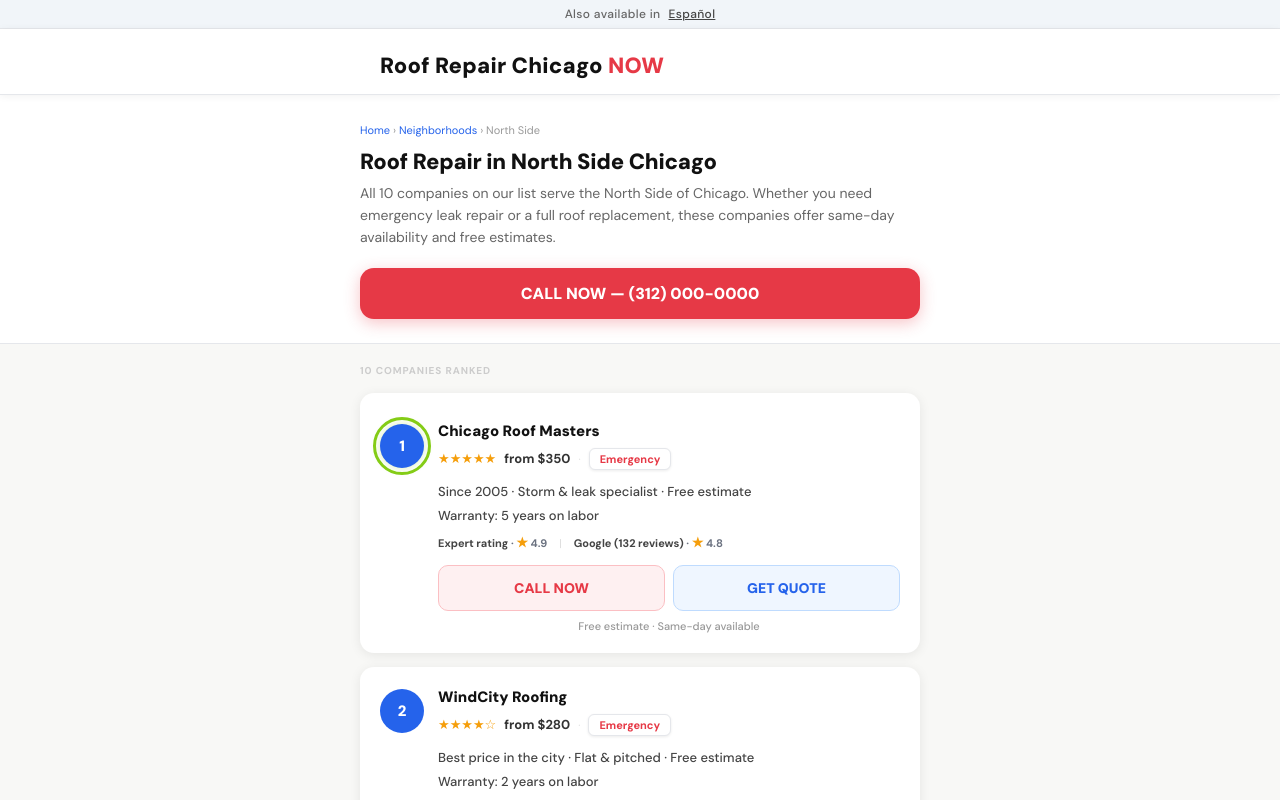
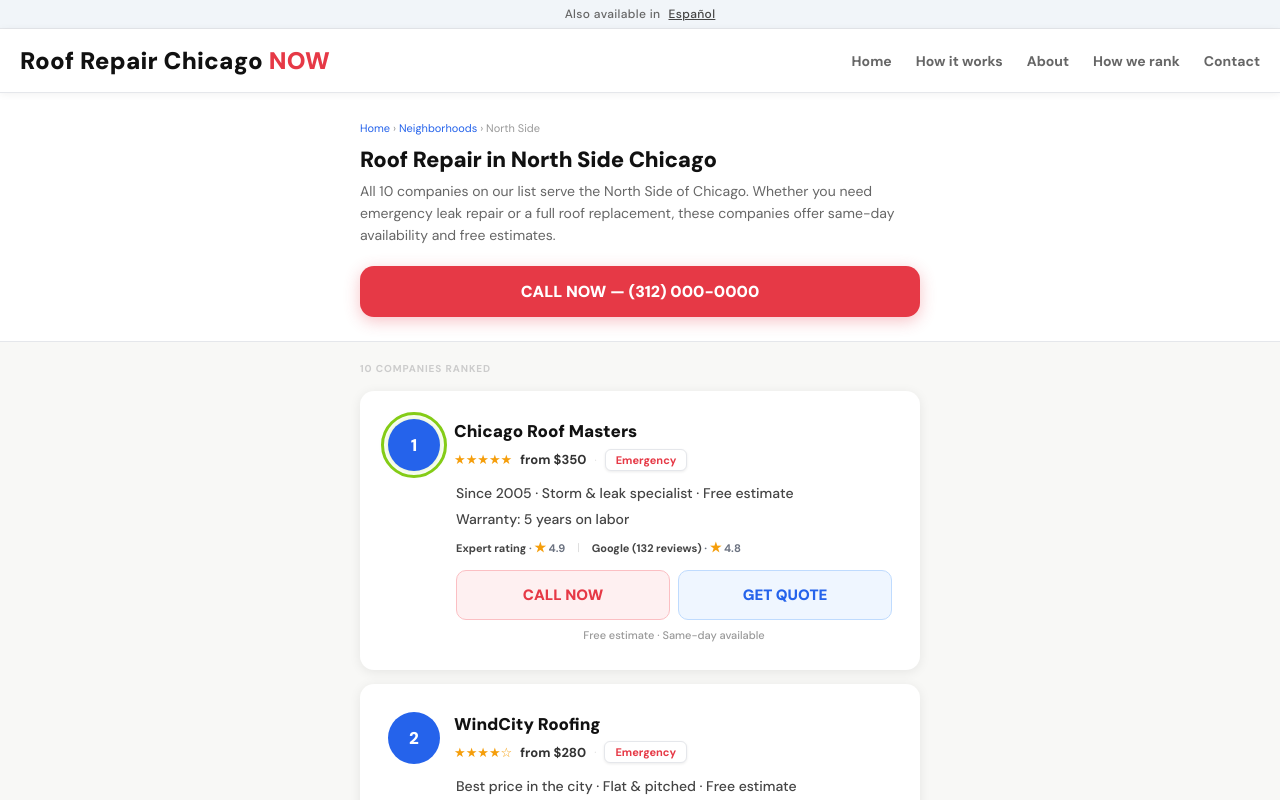
Before and after one commit to dm100usa-oss/roof-repair-chicago-now, a Next.js app: page /en/neighborhoods/north-side in a window 1280 px wide. Shown: the top 800 px of the page. Built offline with nearby package versions, Linux system fonts and the light colour scheme.

Commit message:
Add files via upload

```diff
--- a/src/components/CompanyCard.module.css
+++ b/src/components/CompanyCard.module.css
@@ -146,3 +146,16 @@
   text-align: center;
   font-weight: 500;
 }
+
+@media (min-width: 768px) {
+  .card { padding: 1.5rem; }
+  .name { font-size: 17px; }
+  .desc { font-size: 14px; }
+  .btnCall, .btnQuote { font-size: 15px; padding: 14px; }
+}
+
+@media (min-width: 1024px) {
+  .card { padding: 1.75rem; }
+  .num { width: 52px; height: 52px; font-size: 17px; }
+  .body { padding-left: 68px; }
+}
--- a/src/components/Footer.module.css
+++ b/src/components/Footer.module.css
@@ -35,3 +35,16 @@
   font-size: 11px;
   color: #888;
 }
+
+@media (min-width: 768px) {
+  .inner { display: flex; flex-direction: column; gap: .75rem; }
+  .links { gap: .5rem 1.5rem; }
+  .links a { font-size: 13px; }
+  .disclosure { font-size: 12px; }
+}
+
+@media (min-width: 1024px) {
+  .footer { padding: 2rem 1.25rem; }
+  .inner { flex-direction: row; align-items: flex-start; justify-content: space-between; flex-wrap: wrap; gap: 1rem; }
+  .links { flex-direction: column; gap: .375rem; }
+}
--- a/src/components/Header.module.css
+++ b/src/components/Header.module.css
@@ -8,14 +8,7 @@
   letter-spacing: .03em;
   border-bottom: 1px solid var(--border);
 }
-
-.langBar a {
-  color: #444;
-  text-decoration: underline;
-  margin-left: 8px;
-  cursor: pointer;
-}
-
+.langBar a { color: #444; text-decoration: underline; margin-left: 8px; cursor: pointer; }
 .langBar a:hover { color: var(--text); }
 
 .header {
@@ -28,10 +21,13 @@
 }
 
 .inner {
-  max-width: 560px;
+  max-width: var(--max-width);
   margin: 0 auto;
-  padding: .875rem 1.25rem;
-  padding-top: calc(.875rem + 8px);
+  padding: 1rem 1.25rem;
+  display: flex;
+  align-items: center;
+  justify-content: space-between;
+  gap: 1rem;
 }
 
 .logo {
@@ -40,6 +36,79 @@
   color: var(--text);
   letter-spacing: .01em;
   text-decoration: none;
+  flex-shrink: 0;
+}
+.logo span { color: var(--red); }
+
+/* Desktop nav - hidden on mobile */
+.desktopNav {
+  display: none;
+  align-items: center;
+  gap: 1.5rem;
 }
 
-.logo span { color: var(--red); }
+.navLink {
+  font-size: 13px;
+  font-weight: 600;
+  color: var(--text-muted);
+  text-decoration: none;
+  transition: color .15s;
+}
+.navLink:hover { color: var(--text); }
+
+/* Hamburger - visible on mobile */
+.hamburger {
+  display: flex;
+  flex-direction: column;
+  gap: 5px;
+  background: none;
+  border: none;
+  cursor: pointer;
+  padding: 4px;
+}
+
+.bar {
+  display: block;
+  width: 22px;
+  height: 2px;
+  background: var(--text);
+  border-radius: 2px;
+  transition: transform .2s, opacity .2s;
+}
+
+.barOpen1 { transform: translateY(7px) rotate(45deg); }
+.barOpen2 { opacity: 0; }
+.barOpen3 { transform: translateY(-7px) rotate(-45deg); }
+
+/* Mobile menu */
+.mobileMenu {
+  border-top: 1px solid var(--border);
+  background: var(--white);
+  padding: .5rem 0;
+}
+
+.mobileNavLink {
+  display: block;
+  padding: .75rem 1.25rem;
+  font-size: 15px;
+  font-weight: 600;
+  color: var(--text);
+  text-decoration: none;
+  border-bottom: 1px solid var(--border);
+}
+.mobileNavLink:last-child { border-bottom: none; }
+.mobileNavLink:hover { background: var(--bg); }
+
+/* Desktop breakpoint */
+@media (min-width: 768px) {
+  .desktopNav { display: flex; }
+  .hamburger { display: none; }
+  .mobileMenu { display: none; }
+
+  .inner { justify-content: space-between; }
+}
+
+@media (min-width: 1024px) {
+  .logo { font-size: 24px; }
+  .navLink { font-size: 14px; }
+}
--- a/src/components/Header.tsx
+++ b/src/components/Header.tsx
@@ -1,28 +1,62 @@
 'use client'
 import Link from 'next/link'
 import { usePathname } from 'next/navigation'
+import { useState } from 'react'
 import styles from './Header.module.css'
 
 export default function Header() {
   const pathname = usePathname()
   const isEs = pathname.startsWith('/es')
   const togglePath = isEs ? pathname.replace(/^\/es/, '') || '/' : `/es${pathname}`
+  const [menuOpen, setMenuOpen] = useState(false)
+
+  const navLinks = isEs
+    ? [
+        { href: '/es', label: 'Inicio' },
+        { href: '/es/how-it-works', label: 'Cómo funciona' },
+        { href: '/es/about', label: 'Acerca de' },
+        { href: '/es/how-we-rank', label: 'Cómo clasificamos' },
+        { href: '/es/contact', label: 'Contacto' },
+      ]
+    : [
+        { href: '/', label: 'Home' },
+        { href: '/how-it-works', label: 'How it works' },
+        { href: '/about', label: 'About' },
+        { href: '/how-we-rank', label: 'How we rank' },
+        { href: '/contact', label: 'Contact' },
+      ]
 
   return (
     <>
       <div className={styles.langBar}>
         <span>{isEs ? 'También disponible en' : 'Also available in'}</span>
-        {isEs
-          ? <Link href={togglePath}>English</Link>
-          : <Link href={togglePath}>Español</Link>
-        }
+        <Link href={togglePath}>{isEs ? 'English' : 'Español'}</Link>
       </div>
       <header className={styles.header}>
         <div className={styles.inner}>
           <Link href={isEs ? '/es' : '/'} className={styles.logo}>
             Roof Repair Chicago <span>NOW</span>
           </Link>
+          <nav className={styles.desktopNav}>
+            {navLinks.map(l => (
+              <Link key={l.href} href={l.href} className={styles.navLink}>{l.label}</Link>
+            ))}
+          </nav>
+          <button className={styles.hamburger} onClick={() => setMenuOpen(!menuOpen)} aria-label="Menu">
+            <span className={`${styles.bar} ${menuOpen ? styles.barOpen1 : ''}`} />
+            <span className={`${styles.bar} ${menuOpen ? styles.barOpen2 : ''}`} />
+            <span className={`${styles.bar} ${menuOpen ? styles.barOpen3 : ''}`} />
+          </button>
         </div>
+        {menuOpen && (
+          <div className={styles.mobileMenu}>
+            {navLinks.map(l => (
+              <Link key={l.href} href={l.href} className={styles.mobileNavLink} onClick={() => setMenuOpen(false)}>
+                {l.label}
+              </Link>
+            ))}
+          </div>
+        )}
       </header>
     </>
   )
--- a/src/components/InternalLinks.module.css
+++ b/src/components/InternalLinks.module.css
@@ -1,19 +1,16 @@
 .wrapper {
   background: var(--white);
   border-top: 1px solid var(--border);
-  padding: 1.5rem 1.25rem;
+  padding: 1.75rem 1.25rem;
 }
-
 .inner {
-  max-width: 560px;
+  max-width: var(--max-width);
   margin: 0 auto;
   display: flex;
   flex-direction: column;
   gap: 1.25rem;
 }
-
 .group {}
-
 .groupTitle {
   font-size: 10px;
   font-weight: 700;
@@ -22,13 +19,11 @@
   color: #bbb;
   margin-bottom: .625rem;
 }
-
 .links {
   display: flex;
   flex-wrap: wrap;
-  gap: .375rem .5rem;
+  gap: .375rem .75rem;
 }
-
 .link {
   font-size: 12px;
   color: var(--blue);
@@ -36,7 +31,21 @@
   font-weight: 500;
   white-space: nowrap;
 }
+.link:hover { text-decoration: underline; }
 
-.link:hover {
-  text-decoration: underline;
+@media (min-width: 768px) {
+  .inner {
+    flex-direction: row;
+    gap: 2rem;
+    align-items: flex-start;
+  }
+  .group { flex: 1; }
+  .groupTitle { font-size: 11px; margin-bottom: .75rem; }
+  .link { font-size: 13px; }
 }
+
+@media (min-width: 1024px) {
+  .wrapper { padding: 2rem 1.25rem; }
+  .groupTitle { font-size: 12px; }
+  .link { font-size: 14px; }
+}
--- /dev/null
+++ b/src/components/ScrollToTop.module.css
@@ -0,0 +1,24 @@
+.btn {
+  position: fixed;
+  bottom: 1.5rem;
+  right: 1.5rem;
+  width: 44px;
+  height: 44px;
+  border-radius: 50%;
+  background: var(--text);
+  color: #fff;
+  border: none;
+  font-size: 18px;
+  font-weight: 700;
+  cursor: pointer;
+  z-index: 99;
+  box-shadow: 0 2px 12px rgba(0,0,0,0.2);
+  transition: background .15s, transform .15s;
+  display: flex;
+  align-items: center;
+  justify-content: center;
+}
+.btn:hover {
+  background: var(--red);
+  transform: translateY(-2px);
+}
```
Also changed, not shown: src/components/ScrollToTop.tsx (added, +25 -0 lines).
